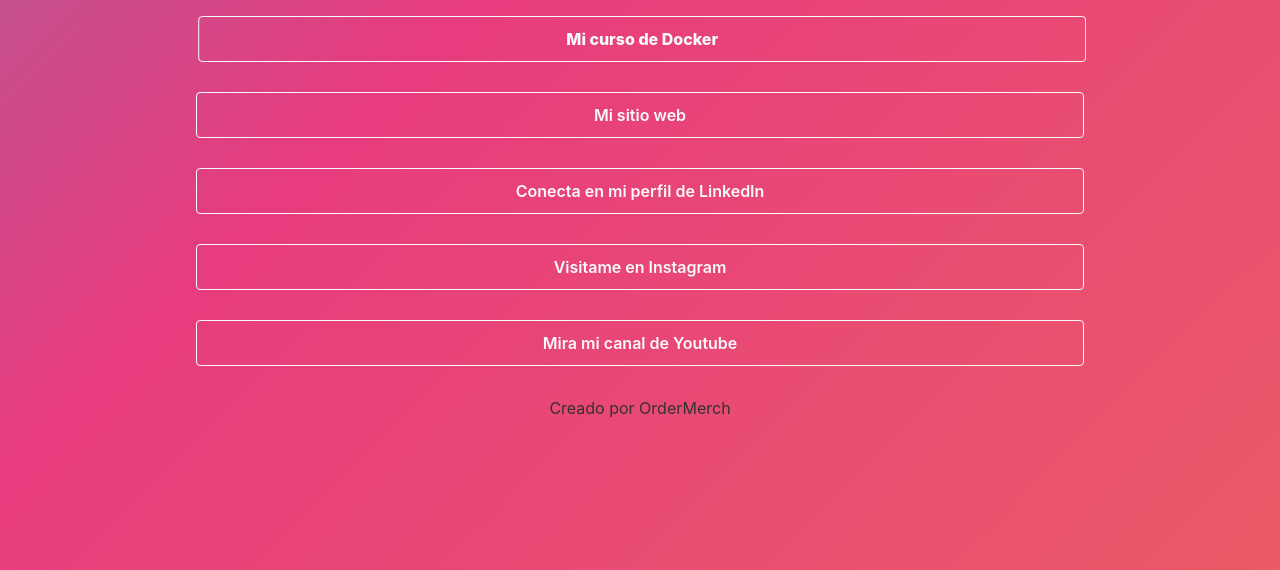
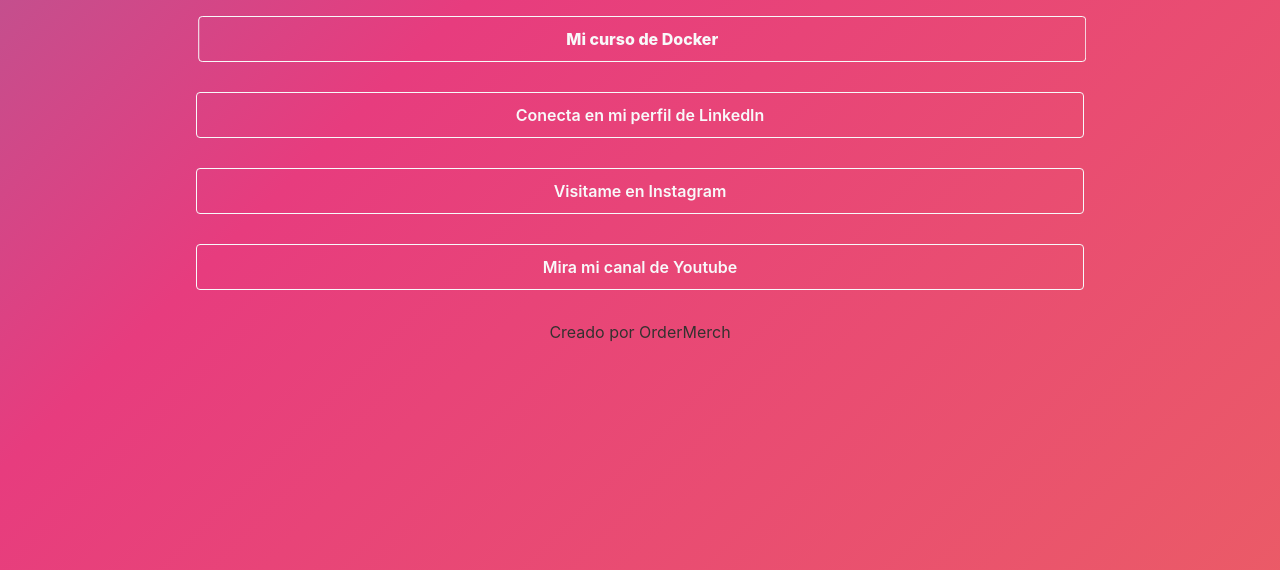
Before and after one commit to Uncratied87/Uncratied87.github.io, a plain HTML site: page docs/index.html in a window 1280 px wide. Shown: the part 230-800 px from the top of the page. Drawn offline with nearby package versions, Linux system fonts and the light colour scheme.

Commit message:
Actualizacion plantilla html

```diff
--- a/docs/index.html
+++ b/docs/index.html
@@ -28,9 +28,6 @@
                     <button onclick="location.href='https://platzi.com/cursos/docker-fundamentos/'" type="button" class="btn btn-outline-light shake" style="width: 80%; padding-top:10px; padding-bottom:10px; font-weight: 800;">Mi curso de Docker</button>
                 </div>
                 <div style="padding-bottom: 30px;">
-                    <button onclick="location.href='http://efrenjuarezv.com'" type="button" class="btn btn-outline-light" style="width: 80%; padding-top:10px; padding-bottom:10px; font-weight: 600;">Mi sitio web</button>
-                </div>
-                <div style="padding-bottom: 30px;">
                     <button onclick="location.href='https://www.linkedin.com/in/efrenjuarezv/'" type="button" class="btn btn-outline-light" style="width: 80%; padding-top:10px; padding-bottom:10px; font-weight: 600;">Conecta en mi perfil de LinkedIn</button>
                 </div>
                 <div style="padding-bottom: 30px;">
```
